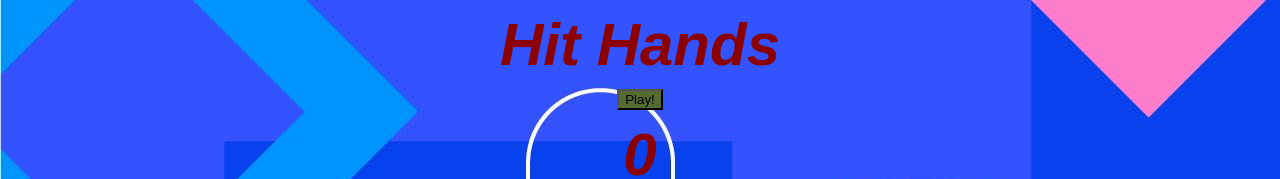
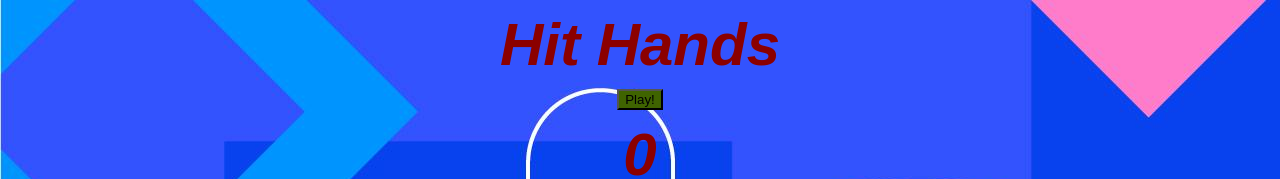
Before and after one commit to tegarsono/pukul-tikus-tanah, a plain HTML site: page index.html in a window 1280 px wide. Shown: the top 179 px of the page. Drawn offline with Linux system fonts and the light colour scheme.

```diff
--- a/css/style.css
+++ b/css/style.css
@@ -9,7 +9,7 @@
 }
 
 .playbutton {
-  background-color: darkolivegreen;
+  background-color: rgb(63, 100, 0);
 }
 
 button {
```
